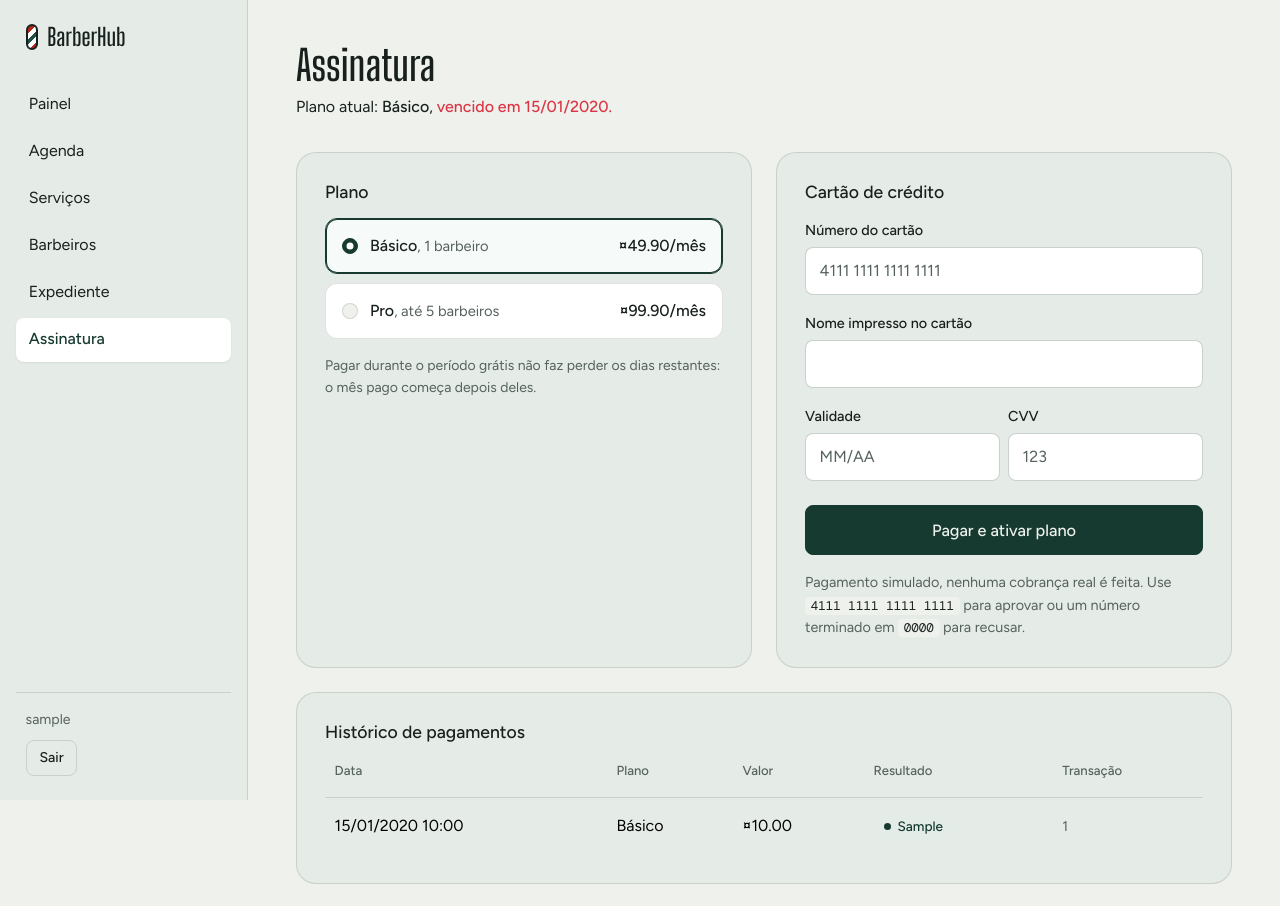
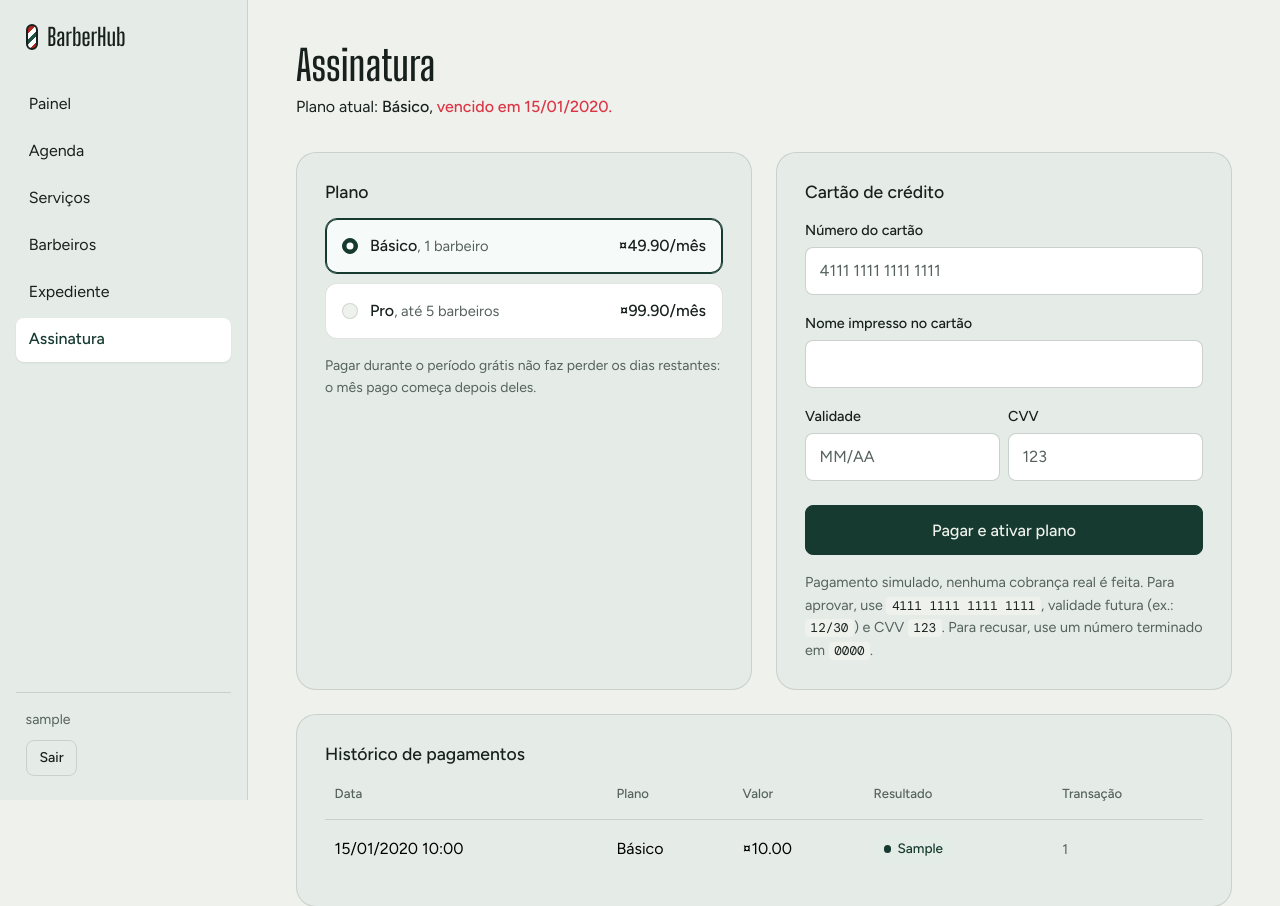
Before and after one commit to joao-hideki/barberhub, an ASP.NET Core app: page /Painel/Assinatura in a window 1280 px wide. Shown: the top 906 px of the page. Before the commit the page ends 884 px from the top, so only its background shows below. Run offline with ASP.NET Core 8, Linux system fonts and the light colour scheme; the visitor is signed in with stand-in values (Sample User, id 1); tables that the repository leaves empty hold one stand-in row (values such as "Sample post"); the project's own start-up code is not run, and a stand-in starts its controllers and pages.

Commit message:
Assinatura: dica do pagamento simulado informa validade e CVV
Co-Authored-By: Claude Opus 5.5 <noreply@anthropic.com>

```diff
--- a/src/BarberHub.Web/Pages/Painel/Assinatura.cshtml
+++ b/src/BarberHub.Web/Pages/Painel/Assinatura.cshtml
@@ -49,8 +49,8 @@
                 </div>
                 <button class="btn btn-bh btn-lg w-100">Pagar e ativar plano</button>
                 <p class="bh-cartao-aviso mb-0">
-                    Pagamento simulado, nenhuma cobrança real é feita. Use <code>4111 1111 1111 1111</code> para aprovar
-                    ou um número terminado em <code>0000</code> para recusar.
+                    Pagamento simulado, nenhuma cobrança real é feita. Para aprovar, use <code>4111 1111 1111 1111</code>,
+                    validade futura (ex.: <code>12/30</code>) e CVV <code>123</code>. Para recusar, use um número terminado em <code>0000</code>.
                 </p>
             </div>
         </div>
```
